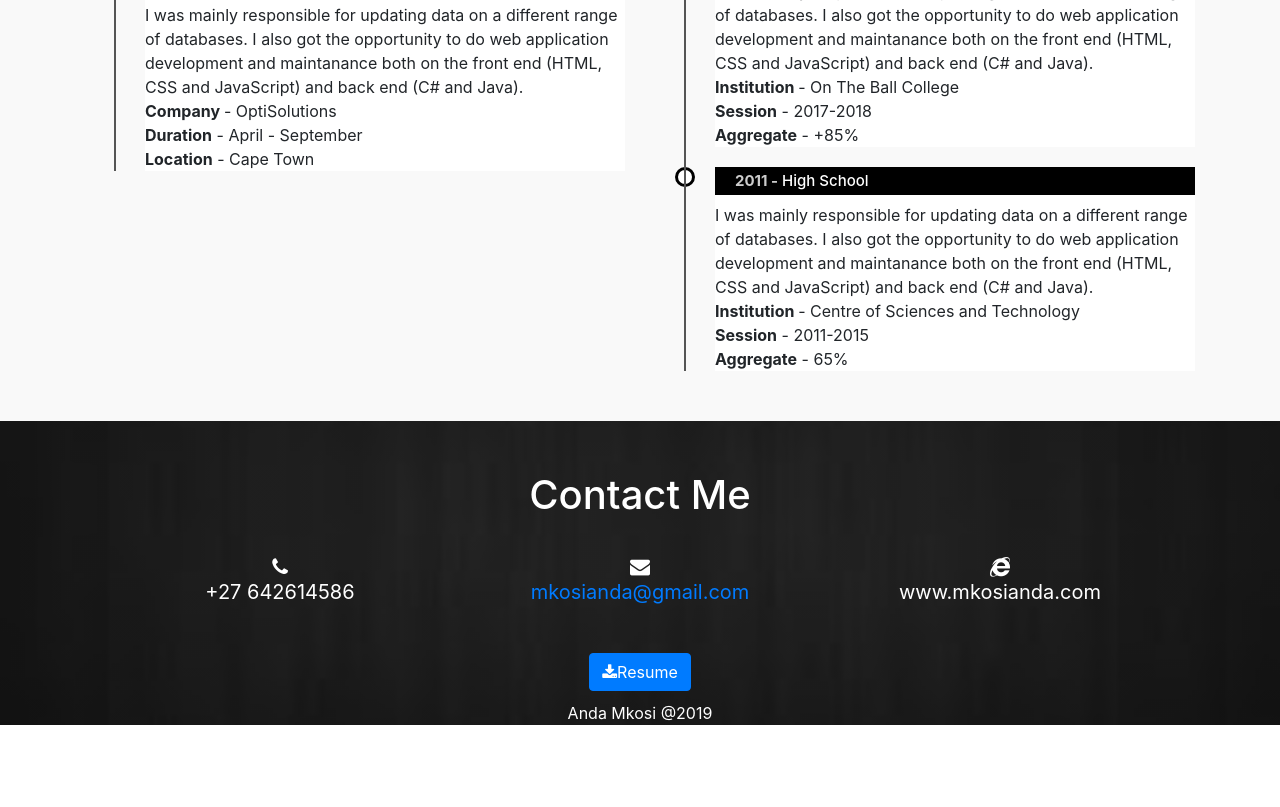
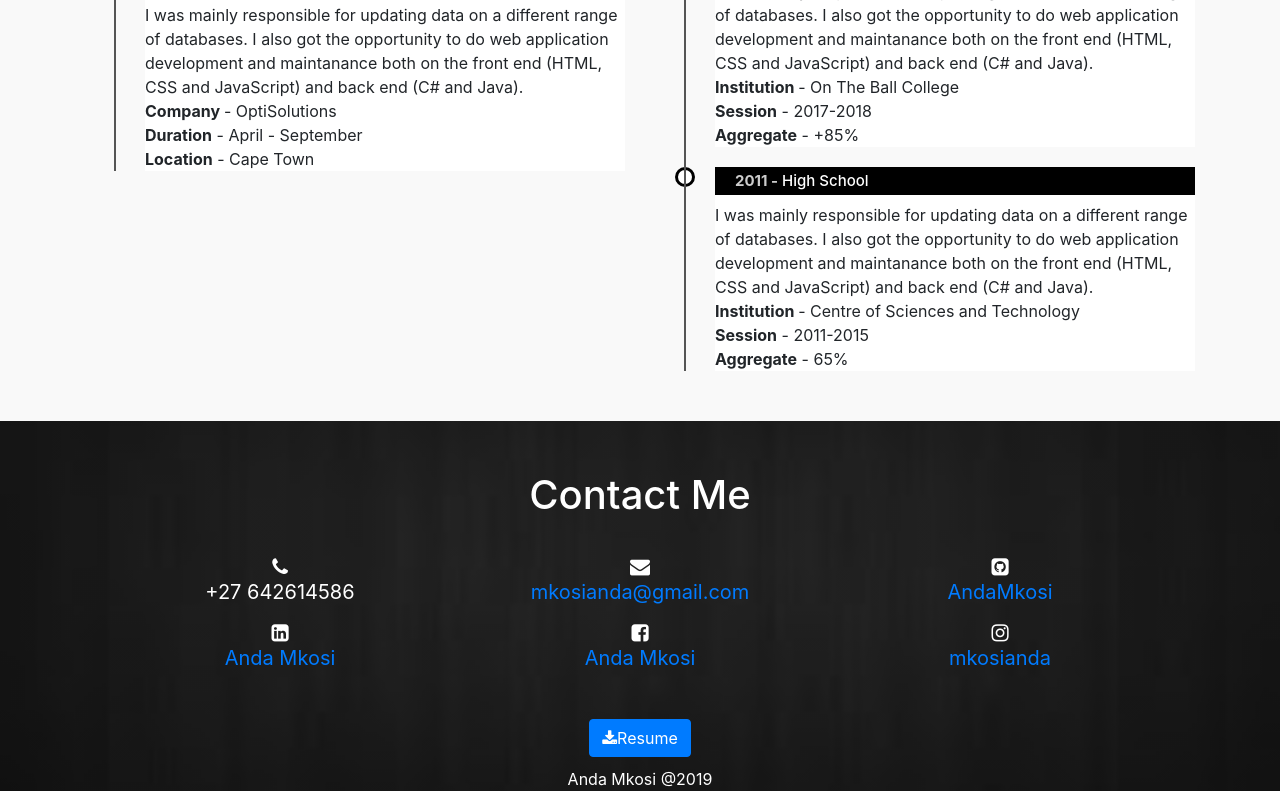
Before and after one commit to AndaMkosi/myResume, a plain HTML site: page public/index.html in a window 1280 px wide. Shown: the part 1929-2736 px from the top of the page. Before the commit the page ends 2670 px from the top, so only its background shows below. Drawn offline with nearby package versions, Linux system fonts and the light colour scheme.

Commit message:
Updated with contacts

```diff
--- a/public/index.html
+++ b/public/index.html
@@ -200,20 +200,38 @@
 
 
    <div class="row">
+     <!-------Cell Number------->
     <div class="col-md-4">
     <i class="fa fa-phone"></i>
     <p>+27 642614586</p>
     </div>
-
+     <!-------Email------->
     <div class="col-md-4">
     <i class="fa fa-envelope"></i>
     <a href="mailto:mkosianda@gmail.com"><p>mkosianda@gmail.com</p></a>
     </div>
+     <!-------Github------->
+    <div class="col-md-4">
+    <i class="fa fa-github-square"></i>
+    <a href="https://github.com/AndaMkosi"><p>AndaMkosi</p></a>
+    </div>
+     <!-------Linkedin------->
+    <div class="col-md-4">
+    <i class="fa fa-linkedin-square"></i>
+    <a href="www.linkedin.com/in/anda-mkosi-162250161"><p>Anda Mkosi</p></a>
+      </div>
+     <!-------Facebook------->
+      <div class="col-md-4">
+      <i class="fa fa-facebook-square"></i>
+      <a href="https://www.facebook.com/anda.mkosi.1"><p>Anda Mkosi</p></a>
+      </div>
+       <!-------Instagram------->
+      <div class="col-md-4">
+      <i class="fa fa-instagram"></i>
+      <a href="https://www.instagram.com/mkosianda/"><p>mkosianda</p></a>
+      </div>
 
-    <div class="col-md-4">
-    <i class="fa fa-internet-explorer"></i>
-    <p>www.mkosianda.com</p>
-    </div>
+
     </div>
     <a href="cvDoc/Anda Mkosi CV.docx"><button type="button" class="btn btn-primary"><i class="fa fa-download"></i>Resume</button></a>
 
```
